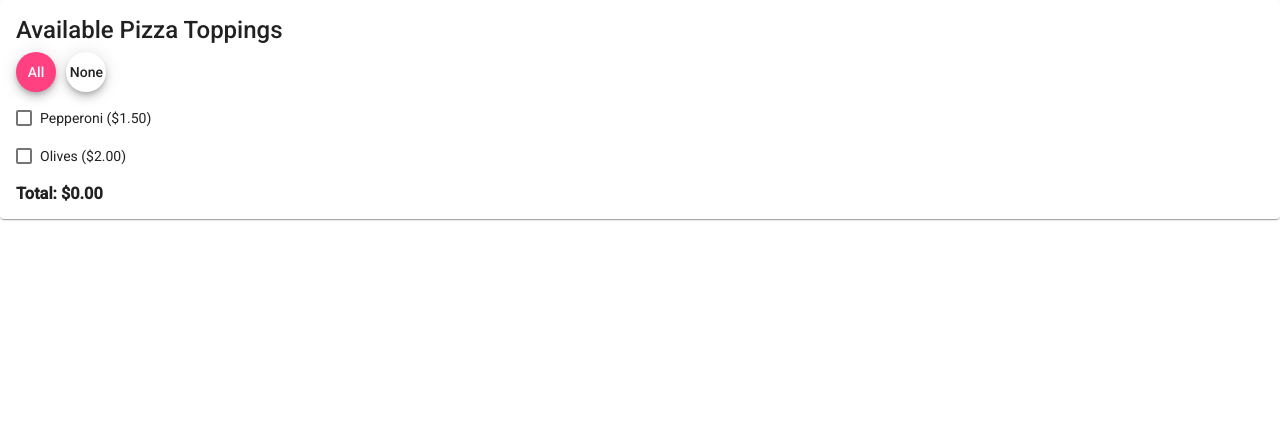
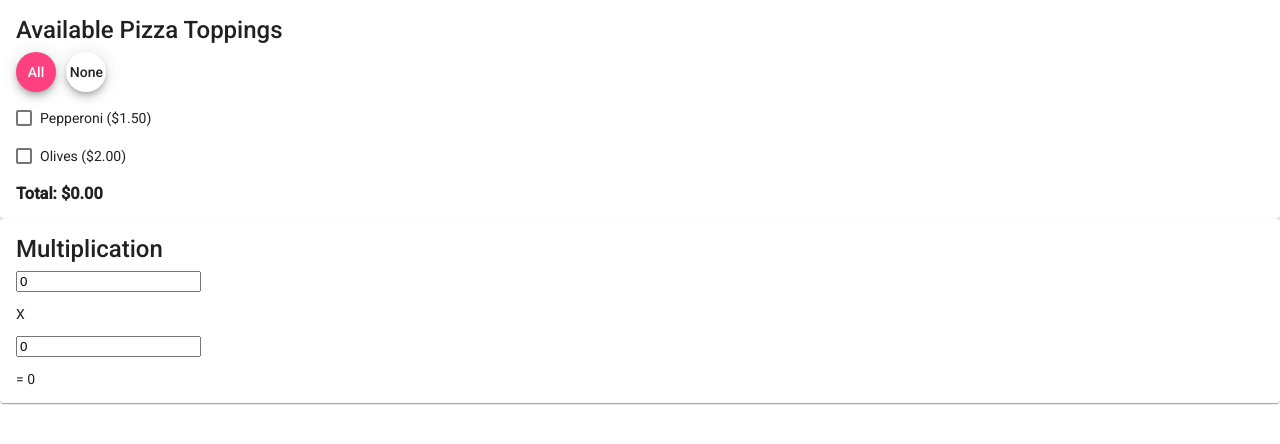
Before and after one commit to trogers9119/components, an Angular app: page / in a window 1280 px wide. Shown: the top 444 px of the page. Built offline with nearby package versions, Linux system fonts and the light colour scheme.

Commit message:
math/binding working

```diff
--- a/src/app/app.component.html
+++ b/src/app/app.component.html
@@ -1 +1,2 @@
 <app-pizza-toppings></app-pizza-toppings>
+<app-multiplication></app-multiplication>
--- a/src/app/multiplication/multiplication.component.html
+++ b/src/app/multiplication/multiplication.component.html
@@ -1 +1,13 @@
-<p>multiplication works!</p>
+<mat-card>
+    <mat-card-title>
+        Multiplication
+    </mat-card-title>
+    <mat-card-content>
+        <input type="text" matInput placeholder="Enter a number" [(ngModel)]=numberOne>
+        <p>X</p>
+        <input type="text" matInput placeholder="Enter a number" [(ngModel)]=numberTwo>
+        <p>
+            = {{ total }}
+        </p>
+    </mat-card-content>
+</mat-card>
--- a/src/app/multiplication/multiplication.component.ts
+++ b/src/app/multiplication/multiplication.component.ts
@@ -12,4 +12,14 @@ export class MultiplicationComponent implements OnInit {
   ngOnInit(): void {
   }
 
+  numberOne: number = 0;
+  numberTwo: number = 0;
+
+  public get total() {
+    return this.numberOne * this.numberTwo;
+  }
+
+
+
+
 }
```
